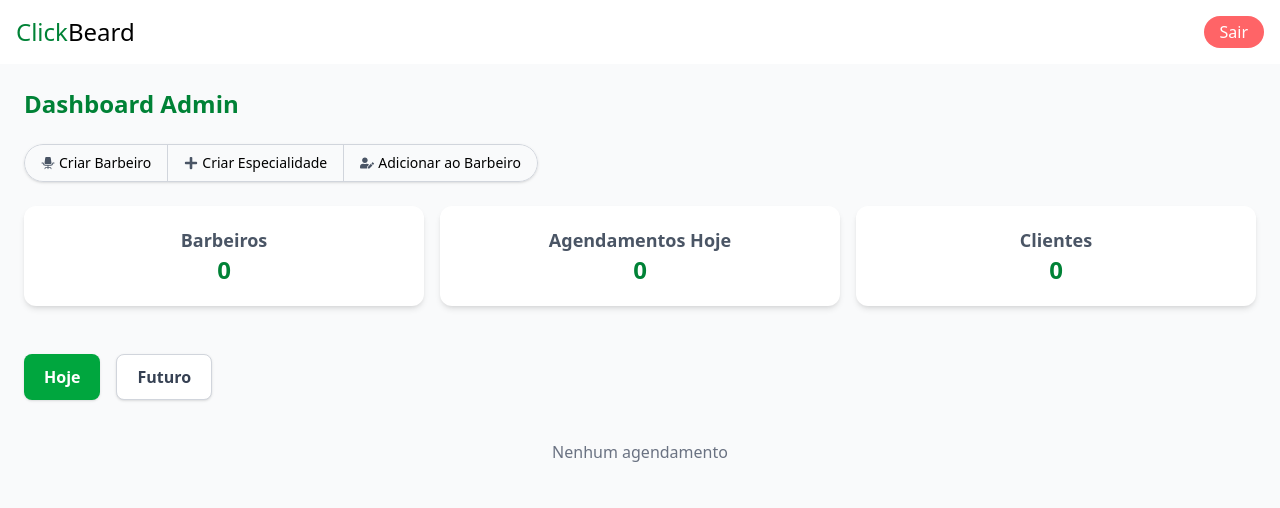
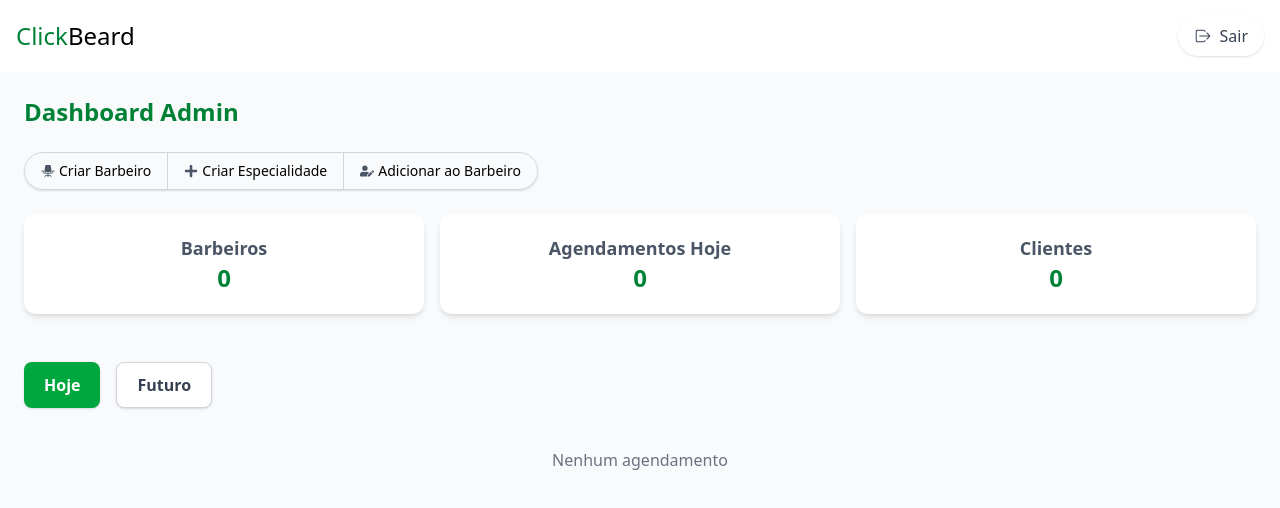
Before and after one commit to TawanGit/-ClickBeard_Tawan, a Next.js app in the folder ClickBeard_Tawan/frontend/: page /dashboard in a window 1280 px wide. Shown: the top 508 px of the page. Built offline with nearby package versions, Linux system fonts and the light colour scheme; sample sign-in values are in the browser's storage.

Commit message:
feat: adding notifications icon in frontend

```diff
--- a/ClickBeard_Tawan/frontend/src/app/dashboard/components/Header.tsx
+++ b/ClickBeard_Tawan/frontend/src/app/dashboard/components/Header.tsx
@@ -2,10 +2,12 @@
 
 import { useClientStore } from "@/store/clientStore";
 import { useRouter } from "next/navigation";
+import { IoIosLogOut, IoIosNotifications } from "react-icons/io";
 
 export default function Header() {
   const { logout } = useClientStore();
   const router = useRouter();
+  const { role } = useClientStore();
   function handleLogout() {
     logout();
     localStorage.removeItem("token");
@@ -21,12 +23,25 @@ export default function Header() {
         <p className="text-green-700 text-2xl">
           Click<span className="text-black">Beard</span>
         </p>
-        <button
-          onClick={handleLogout}
-          className="bg-red-400 rounded-full p-1 px-4 text-white hover:brightness-95  cursor-pointer"
-        >
-          Sair
-        </button>
+        <div className="flex items-center gap-4">
+          {role === "admin" && (
+            <button className="relative p-2 rounded-full hover:bg-gray-100  transition-colors">
+              <IoIosNotifications className="text-gray-600 text-2xl" />
+              <span className="absolute top-1 right-1 bg-red-500 text-white text-xs rounded-full w-4 h-4 flex items-center justify-center">
+                3
+              </span>
+              {/* ainda não implementado */}
+            </button>
+          )}
+
+          <button
+            onClick={handleLogout}
+            className="flex items-center gap-2   rounded-full px-4 py-2 text-gray-700 font-medium hover:text-gray-900 transition-all shadow-sm"
+          >
+            <IoIosLogOut className="text-lg" />
+            <span className="">Sair</span>
+          </button>
+        </div>
       </div>
     </div>
   );
```
